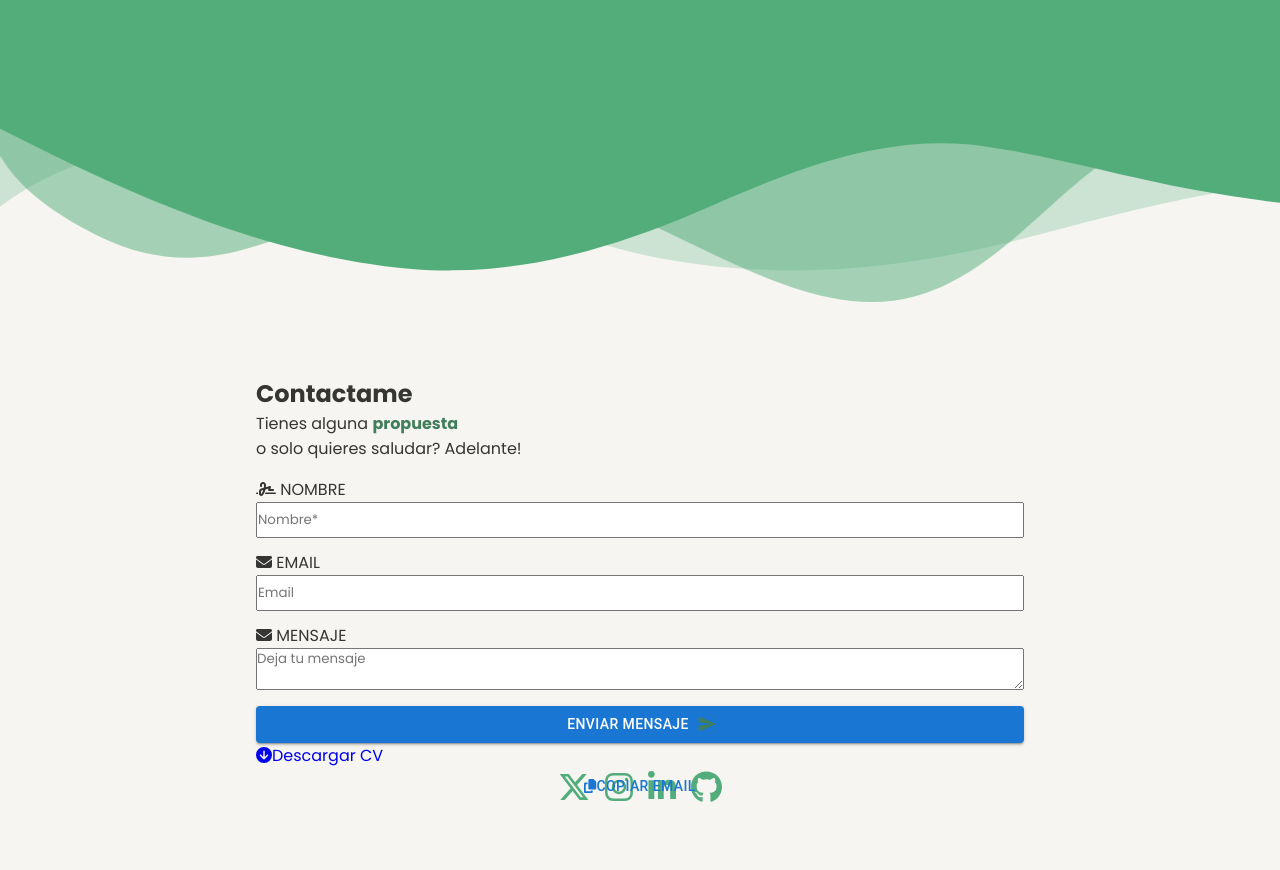
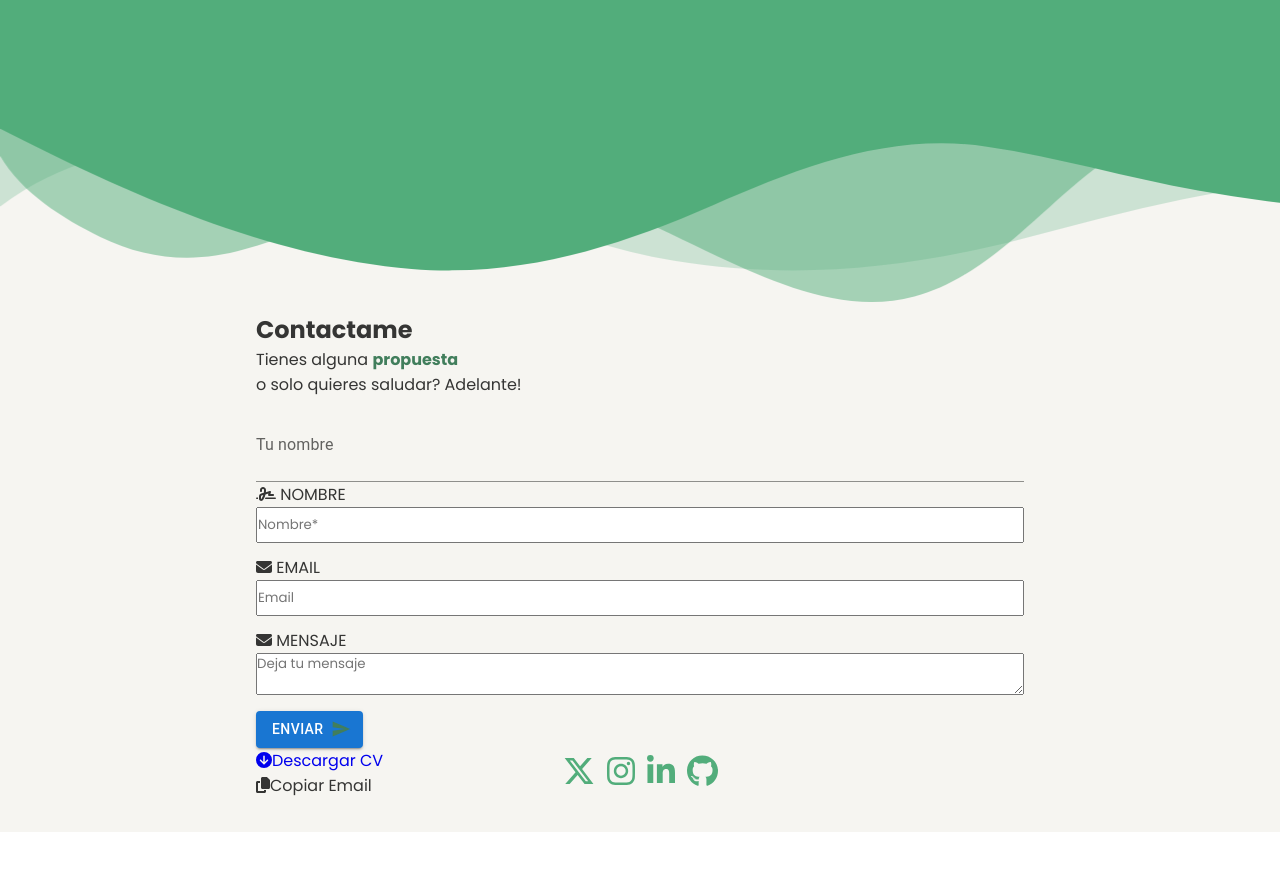
Before and after one commit to SrtaLiv/Portfolio-Vite, a React (Vite) app: page / in a window 1280 px wide. Shown: the part 2280-3150 px from the top of the page. After the commit the page ends 3112 px from the top, so only its background shows below. Built offline with nearby package versions, Linux system fonts and the light colour scheme; a web font is replaced by a local one.

Commit message:
Cambio de inputs

```diff
--- a/src/App.jsx
+++ b/src/App.jsx
@@ -38,9 +38,9 @@ function App() {
           <Contact />
         </section>
 
-        {/* <section id="footer-container">
+       <section id="footer-container">
         <Footer />
-      </section> */}
+      </section>
       </StyledEngineProvider>
     </div>
   );
--- a/src/components/Contact/Contact.jsx
+++ b/src/components/Contact/Contact.jsx
@@ -7,13 +7,16 @@ import { faEnvelope } from '@fortawesome/free-solid-svg-icons';
 import Separator from '../Separator/Separator';
 
 import SendIcon from '@mui/icons-material/Send';
-import { Button, IconButton, Snackbar } from '@mui/material';
+import { Button, IconButton, Snackbar, TextField } from '@mui/material';
 import Footer from '../Footer/Footer';
 import { ShareIcon } from 'lucide-react';
 
 function Contact() {
     const [open, setOpen] = useState(false);
 
+    const handleSubmit = (e) => {
+        console.log("Submit")
+    }
 
     const handleClick = () => {
         navigator.clipboard.writeText('anaoliviatodesco@gmail.com') //
@@ -35,6 +38,9 @@ function Contact() {
             </div>
 
             <form action="https://submit-form.com/Ncyecq4Ay">
+                <TextField id="standard-basic" label="Tu nombre" variant="standard" />
+
+
                 <label htmlFor="name">
                     <FontAwesomeIcon icon="fa-solid fa-signature" /> NOMBRE
                 </label>
@@ -55,7 +61,7 @@ function Contact() {
                 ></textarea>
 
                 <Button type="submit" variant="contained" endIcon={<SendIcon />}>
-                    ENVIAR MENSAJE
+                    Enviar
                 </Button>
 
             </form>
@@ -65,10 +71,10 @@ function Contact() {
                 Descargar CV
             </a>
 
-            <Button onClick={handleClick}>
+            <a onClick={handleClick}>
                 <FontAwesomeIcon icon="fa-solid fa-copy" />
                 Copiar Email
-            </Button>
+            </a>
 
             <Snackbar
                 message="Copied to clibboard"
@@ -77,9 +83,6 @@ function Contact() {
                 onClose={() => setOpen(false)}
                 open={open}
             />
-
-
-            <Footer />
         </div >
     )
 }
--- a/src/components/Contact/contact.scss
+++ b/src/components/Contact/contact.scss
@@ -5,10 +5,10 @@
         display: flex;
         position: relative;
         flex-direction: column;
-        height: 80vh;
+        height: 50vh;
         padding: 0 20% 0 20%;
         background-color: themed("bg");
-        padding-top: 20%;
+        padding-top: 15%;
         color: themed("textColor");
 
         form {
@@ -28,8 +28,9 @@
                 box-sizing: border-box; /* Asegura que el padding y el border se incluyan en el ancho y alto totales */
             }
 
-            button{
+            button {
                 margin-top: 16px;
+                width: fit-content;
             }
         }
     }
--- a/src/components/Footer/footer.scss
+++ b/src/components/Footer/footer.scss
@@ -1,6 +1,55 @@
 @import "../../style.scss";
 
-footer{
+// footer{
+//     @include themify($themes) {
+//     position: static;
+//     bottom: 0;
+//     display: flex;
+//     flex-direction: column;
+//     align-items: center;
+//     justify-content: center;
+//     height: 15vh;
+
+//     .contenedor-footer{
+//         display: flex;
+//         justify-content: center;
+//         align-items: center;
+//         flex-direction: column;
+//         border-radius: 20px;
+//         width: 50%;
+//         padding-bottom: 20%;
+
+//         .icons-footer{
+//             display: flex;
+//             gap: 15px;
+//             justify-content: center;
+//             a{
+//                 display: flex;
+//                 justify-content: space-around;
+//                 animation: mover 3s linear infinite alternate;
+//                 color: themed("primary");
+//             }
+//             a:hover{
+//                 color: #247a4b;
+//             }
+//             // .delay{
+//             //     animation-delay: 1s;
+//             // }
+
+//             // @keyframes mover {
+//             //     from {
+//             //     transform: translateY(-10px);
+//             //     }
+//             //     to {
+//             //     transform: translateY(10px);
+//             //     }
+//             // }
+//     }
+// }
+// }
+// }
+
+footer {
     @include themify($themes) {
         position: static;
         bottom: 0;
@@ -9,41 +58,22 @@ footer{
         align-items: center;
         justify-content: center;
         height: 15vh;
-
-    .contenedor-footer{
+        background-color: themed("bg");
+        .contenedor-footer {
             display: flex;
             justify-content: center;
             align-items: center;
             flex-direction: column;
             border-radius: 20px;
             width: 50%;
-        padding-bottom: 20%;
-
-        .icons-footer{
-            display: flex;
-            gap: 15px;
-            justify-content: center;
-            a{
-                display: flex;
+            a {
+                margin: 6px;
                 justify-content: space-around;
                 animation: mover 3s linear infinite alternate;
                 color: themed("primary");
             }
-            a:hover{
+            a:hover {
                 color: #247a4b;
-            }
-            // .delay{
-            //     animation-delay: 1s;
-            // }
-
-            // @keyframes mover {
-            //     from {
-            //     transform: translateY(-10px);
-            //     }
-            //     to {
-            //     transform: translateY(10px);
-            //     }
-            // }
             }
         }
     }
```
Also changed, not shown: src/components/Sobre Mi/sobremi.scss (line endings or trailing spaces). Lines whose indentation alone changed are shown as unchanged.
